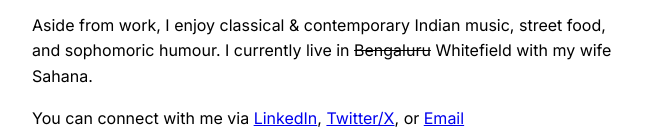
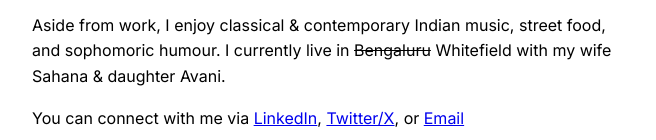
Before and after one commit to shreyasachardotcom/site, a plain HTML site: page index.html in a window 1280 px wide. Shown: the part 412-552 px from the top of the page, without its empty margins (308-964 px from the left). Drawn offline with Linux system fonts and the light colour scheme.

Commit message:
Update index.html
Added daughter :)

```diff
--- a/index.html
+++ b/index.html
@@ -38,7 +38,7 @@
   <h1>Shreyas Achar</h1>
   <p>Hello, I'm Shreyas — I currently work as Head of Marketing at <a href="https://www.plumhq.com" target="_blank">Plum</a>, a Peak XV and Tiger backed Employee Healthcare and Insurance startup. I've spent the last few years leading marketing functions at wonderful companies like <a href="https://www.clevertap.com" target="_blank">CleverTap</a> and <a href="https://www.razorpay.com" target="_blank">Razorpay</a>.</p>
   <p>I’ve learned a few things along the way and I’m happy to connect with early-stage founders and marketers to discuss growth and GTM strategies. I’ve also been investing in some early-stage startups in the recent past. If you’d like to talk, drop me a line.</p>
-  <p>Aside from work, I enjoy classical & contemporary Indian music, street food, and sophomoric humour. I currently live in <s>Bengaluru</s> Whitefield with my wife Sahana.</p>
+  <p>Aside from work, I enjoy classical & contemporary Indian music, street food, and sophomoric humour. I currently live in <s>Bengaluru</s> Whitefield with my wife Sahana & daughter Avani.</p>
   <p>You can connect with me via <a href="https://www.linkedin.com/in/shreyasachar" target="_blank">LinkedIn</a>, <a href="https://www.x.com/superiorpickle" target="_blank">Twitter/X</a>, or <a href="mailto:mail@shreyasachar.com" target="_blank">Email</a></p>
 </div>
 
```
